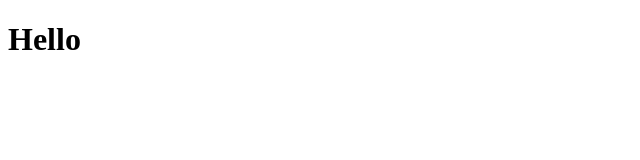
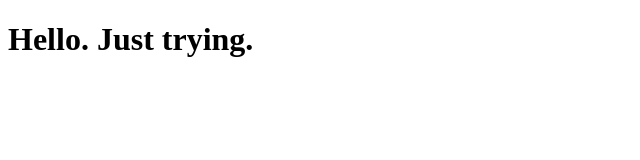
Before and after one commit to jarodares/coursera-test, a plain HTML site: page site/index.html in a window 1280 px wide. Shown: the whole page, without its empty margins (0-640 px from the left). Drawn offline with Linux system fonts and the light colour scheme.

Commit message:
Small addition.

```diff
--- a/site/index.html
+++ b/site/index.html
@@ -5,7 +5,7 @@
 </head>
   <body>
     <h1>
-      Hello
+      Hello. Just trying.
     </h1>
   </body>
 </html>
```
